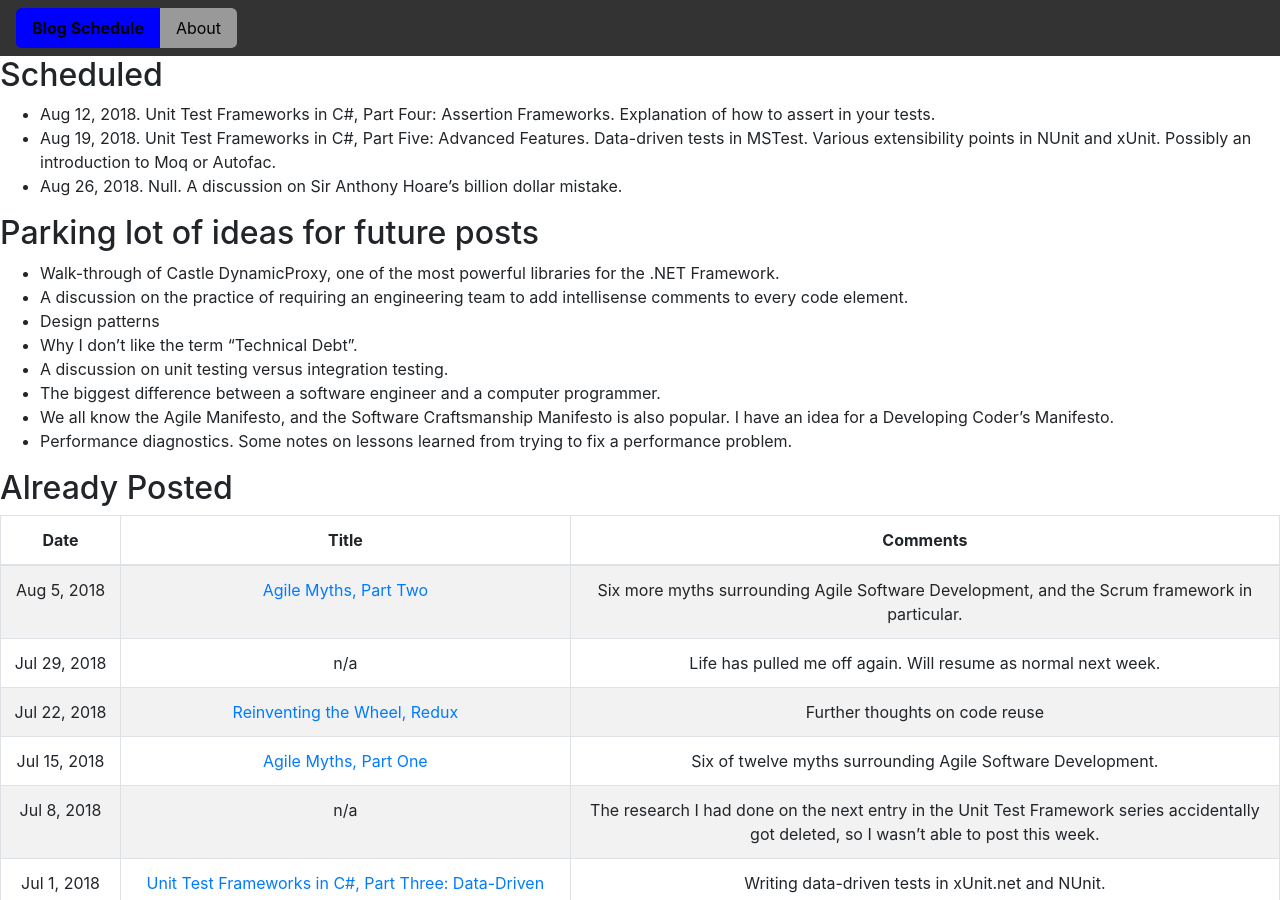
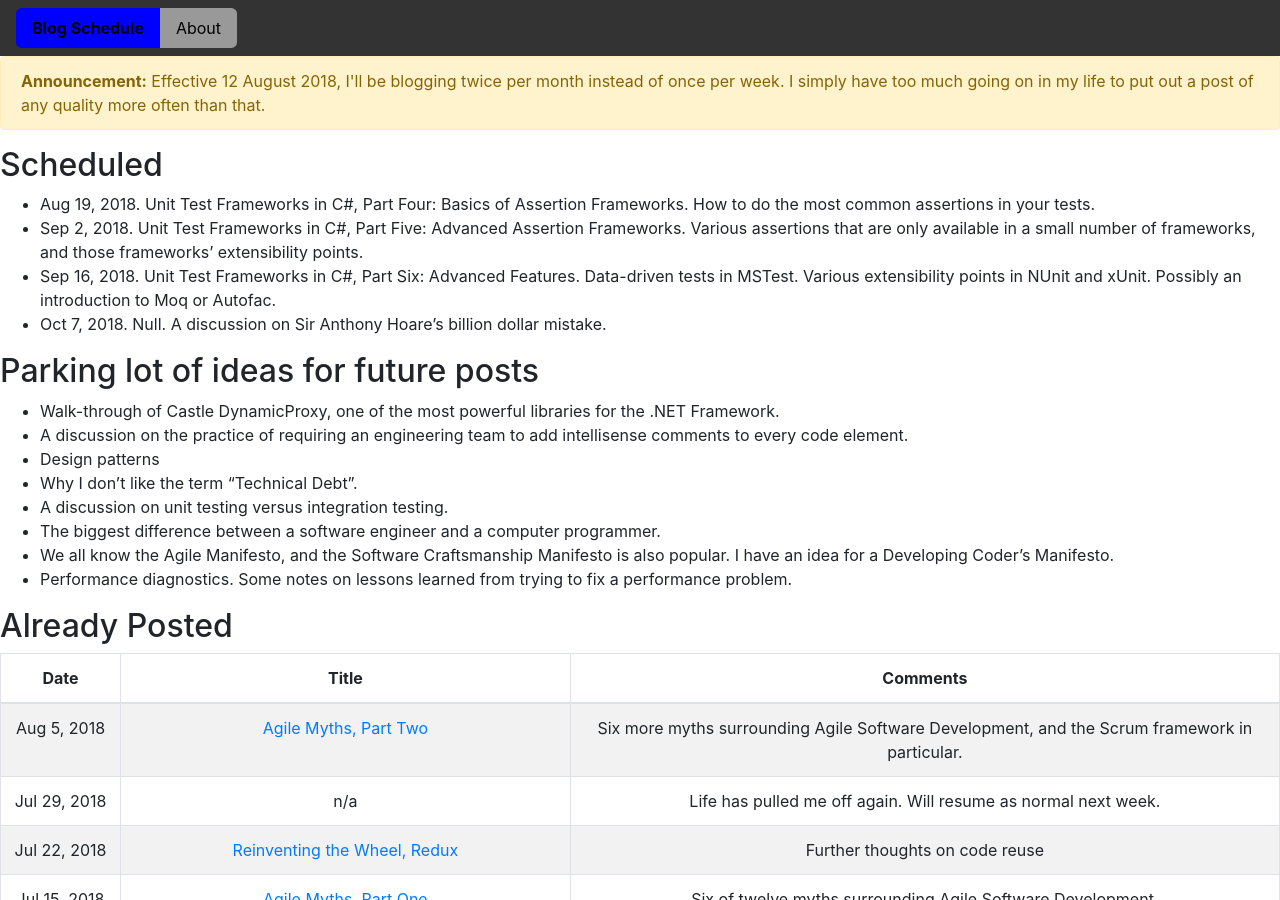
Before and after one commit to keith-anders/keith-anders.github.io, a Jekyll site: the page built from index.md, in a window 1280 px wide and 900 px high. Built offline with Jekyll 4.4.1, drawn with Linux system fonts in a browser that asks for light colours; nearby versions of some CDN libraries.

Commit message:
Updated with new schedule.

```diff
--- a/index.md
+++ b/index.md
@@ -1,14 +1,17 @@
 ---
 title: Blog Schedule
 layout: default
-date: 2018-07-28
+date: 2018-08-12
 ---
+
+<p class="alert alert-warning"><b>Announcement:</b> Effective 12 August 2018, I'll be blogging twice per month instead of once per week. I simply have too much going on in my life to put out a post of any quality more often than that.</p>
 
 ## Scheduled
 
-- Aug 12, 2018. Unit Test Frameworks in C#, Part Four: Assertion Frameworks. Explanation of how to assert in your tests.
-- Aug 19, 2018. Unit Test Frameworks in C#, Part Five: Advanced Features. Data-driven tests in MSTest. Various extensibility points in NUnit and xUnit. Possibly an introduction to Moq or Autofac.
-- Aug 26, 2018. Null. A discussion on Sir Anthony Hoare's billion dollar mistake.
+- Aug 19, 2018. Unit Test Frameworks in C#, Part Four: Basics of Assertion Frameworks. How to do the most common assertions in your tests.
+- Sep 2, 2018. Unit Test Frameworks in C#, Part Five: Advanced Assertion Frameworks. Various assertions that are only available in a small number of frameworks, and those frameworks' extensibility points.
+- Sep 16, 2018. Unit Test Frameworks in C#, Part Six: Advanced Features. Data-driven tests in MSTest. Various extensibility points in NUnit and xUnit. Possibly an introduction to Moq or Autofac.
+- Oct 7, 2018. Null. A discussion on Sir Anthony Hoare's billion dollar mistake.
 
 ## Parking lot of ideas for future posts
 
```
